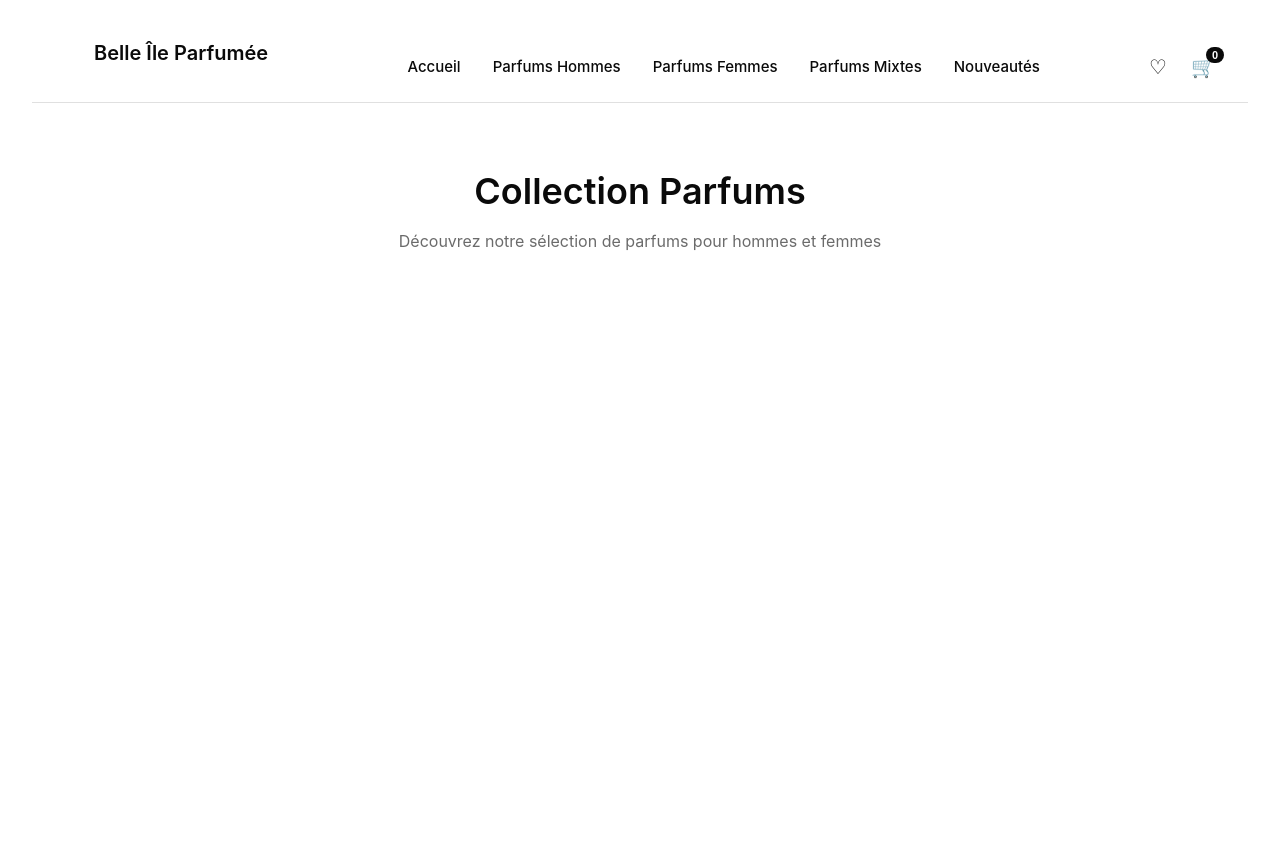
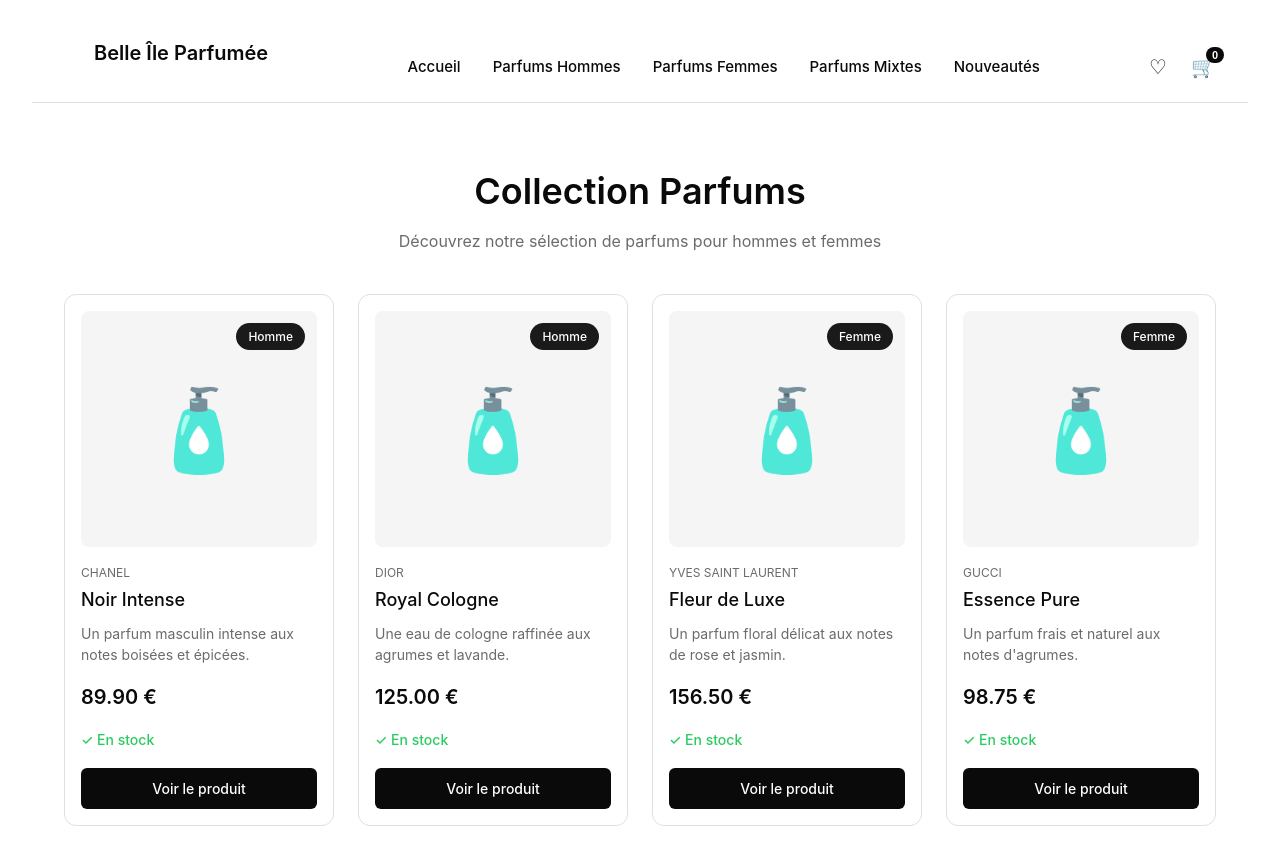
Before and after one commit to HakimBell/belle-ile-parfumee-backend, a React app in the folder frontend/: page / in a window 1280 px wide. Shown: the top 864 px of the page. Before the commit the page ends 800 px from the top, so only its background shows below. Built offline with nearby package versions, Linux system fonts and the light colour scheme; the HTML template or start-up script is replaced by a standard one.

Commit message:
feat: create product cards component with stock display

```diff
--- /dev/null
+++ b/frontend/src/components/ProductCard.css
@@ -0,0 +1,121 @@
+.product-card {
+    background: var(--color-white);
+    border: 1px solid var(--color-gray-border);
+    border-radius: 12px;
+    padding: 16px;
+    transition: all 0.3s ease;
+    cursor: pointer;
+}
+
+.product-card:hover {
+    box-shadow: 0 4px 16px rgba(0, 0, 0, 0.12);
+    transform: translateY(-2px);
+}
+
+.product-image {
+    width: 100%;
+    aspect-ratio: 1;
+    background: var(--color-gray-light);
+    border-radius: 8px;
+    margin-bottom: 16px;
+    position: relative;
+    overflow: hidden;
+    display: flex;
+    align-items: center;
+    justify-content: center;
+}
+
+.product-image img {
+    width: 100%;
+    height: 100%;
+    object-fit: cover;
+}
+
+.product-placeholder {
+    font-size: 80px;
+    color: var(--color-gray-border);
+}
+
+.product-badge {
+    position: absolute;
+    top: 12px;
+    right: 12px;
+    background: var(--color-badge);
+    color: var(--color-white);
+    padding: 4px 12px;
+    border-radius: 16px;
+    font-size: 12px;
+    font-weight: 500;
+    text-transform: capitalize;
+}
+
+.product-info {
+    text-align: left;
+}
+
+.product-brand {
+    font-size: 12px;
+    color: var(--color-gray-medium);
+    font-weight: 400;
+    margin-bottom: 4px;
+    text-transform: uppercase;
+}
+
+.product-title {
+    font-size: 18px;
+    font-weight: 500;
+    color: var(--color-black);
+    margin-bottom: 8px;
+}
+
+.product-description {
+    font-size: 14px;
+    color: var(--color-gray-medium);
+    margin-bottom: 16px;
+    line-height: 1.5;
+    display: -webkit-box;
+    -webkit-line-clamp: 2;
+    -webkit-box-orient: vertical;
+    overflow: hidden;
+}
+
+.product-price {
+    font-size: 20px;
+    font-weight: 600;
+    color: var(--color-black);
+    margin-bottom: 16px;
+}
+
+.product-btn {
+    width: 100%;
+    padding: 12px 24px;
+    background: var(--color-black);
+    color: var(--color-white);
+    border: none;
+    border-radius: 6px;
+    font-size: 14px;
+    font-weight: 500;
+    cursor: pointer;
+    transition: all 0.3s ease;
+    font-family: 'Inter', sans-serif;
+}
+
+.product-btn:hover {
+    background: #2A2A2A;
+    transform: scale(0.98);
+}
+
+.product-stock {
+    margin-bottom: 16px;
+    font-size: 14px;
+}
+
+.stock-available {
+    color: #2ACC60;
+    font-weight: 500;
+}
+
+.stock-unavailable {
+    color: #FF4444;
+    font-weight: 500;
+}
--- /dev/null
+++ b/frontend/src/components/ProductCard.tsx
@@ -0,0 +1,39 @@
+import React from 'react';
+import type { Product } from '../types/Product';
+import './ProductCard.css';
+
+interface ProductCardProps {
+    product: Product;
+}
+
+const ProductCard: React.FC<ProductCardProps> = ({ product }) => {
+    return (
+        <div className="product-card">
+            <div className="product-image">
+                <div className="product-badge">{product.gender}</div>
+                {product.imageUrl ? (
+                    <img src={product.imageUrl} alt={product.name} />
+                ) : (
+                    <div className="product-placeholder">🧴</div>
+                )}
+            </div>
+
+            <div className="product-info">
+                <div className="product-brand">{product.brand}</div>
+                <h3 className="product-title">{product.name}</h3>
+                <p className="product-description">{product.description}</p>
+                <div className="product-price">{product.price.toFixed(2)} €</div>
+                <div className="product-stock">
+                    {product.stock > 0 ? (
+                        <span className="stock-available">✓ En stock</span>
+                    ) : (
+                        <span className="stock-unavailable">✗ Rupture de stock</span>
+                    )}
+                </div>
+                <button className="product-btn">Voir le produit</button>
+            </div>
+        </div>
+    );
+};
+
+export default ProductCard;
--- a/frontend/src/pages/Home.css
+++ b/frontend/src/pages/Home.css
@@ -19,3 +19,36 @@
     font-size: 16px;
     color: var(--color-gray-medium);
 }
+.product-grid {
+    display: grid;
+    grid-template-columns: repeat(4, 1fr);
+    gap: 24px;
+}
+
+/* Responsive */
+@media (max-width: 1024px) {
+    .product-grid {
+        grid-template-columns: repeat(3, 1fr);
+    }
+}
+
+@media (max-width: 768px) {
+    .product-grid {
+        grid-template-columns: repeat(2, 1fr);
+        gap: 16px;
+    }
+
+    .home-container {
+        padding: 40px 16px;
+    }
+
+    .page-header h1 {
+        font-size: 28px;
+    }
+}
+
+@media (max-width: 480px) {
+    .product-grid {
+        grid-template-columns: 1fr;
+    }
+}
--- a/frontend/src/pages/Home.tsx
+++ b/frontend/src/pages/Home.tsx
@@ -1,5 +1,7 @@
 import React from 'react';
 import Header from '../components/Header';
+import ProductCard from '../components/ProductCard';
+import { mockProducts } from '../utils/mockData';
 import './Home.css';
 
 const Home: React.FC = () => {
@@ -11,6 +13,12 @@
                     <h1>Collection Parfums</h1>
                     <p>Découvrez notre sélection de parfums pour hommes et femmes</p>
                 </div>
+
+                <div className="product-grid">
+                    {mockProducts.map((product) => (
+                        <ProductCard key={product.productCode} product={product} />
+                    ))}
+                </div>
             </div>
         </div>
     );
--- /dev/null
+++ b/frontend/src/utils/mockData.ts
@@ -0,0 +1,56 @@
+import type { Product } from '../types/Product';
+
+export const mockProducts: Product[] = [
+    {
+        productCode: 'CHANEL-001',
+        name: 'Noir Intense',
+        brand: 'CHANEL',
+        price: 89.90,
+        stock: 15,
+        description: 'Un parfum masculin intense aux notes boisées et épicées.',
+        imageUrl: '',
+        createdAt: '2025-11-03',
+        concentrationType: 'Eau de Parfum',
+        gender: 'Homme',
+        size: 100
+    },
+    {
+        productCode: 'DIOR-002',
+        name: 'Royal Cologne',
+        brand: 'DIOR',
+        price: 125.00,
+        stock: 8,
+        description: 'Une eau de cologne raffinée aux agrumes et lavande.',
+        imageUrl: '',
+        createdAt: '2025-11-03',
+        concentrationType: 'Eau de Cologne',
+        gender: 'Homme',
+        size: 150
+    },
+    {
+        productCode: 'YSL-003',
+        name: 'Fleur de Luxe',
+        brand: 'YVES SAINT LAURENT',
+        price: 156.50,
+        stock: 12,
+        description: 'Un parfum floral délicat aux notes de rose et jasmin.',
+        imageUrl: '',
+        createdAt: '2025-11-03',
+        concentrationType: 'Eau de Parfum',
+        gender: 'Femme',
+        size: 100
+    },
+    {
+        productCode: 'GUCCI-004',
+        name: 'Essence Pure',
+        brand: 'GUCCI',
+        price: 98.75,
+        stock: 20,
+        description: 'Un parfum frais et naturel aux notes d\'agrumes.',
+        imageUrl: '',
+        createdAt: '2025-11-03',
+        concentrationType: 'Eau de Toilette',
+        gender: 'Femme',
+        size: 75
+    }
+];
```
